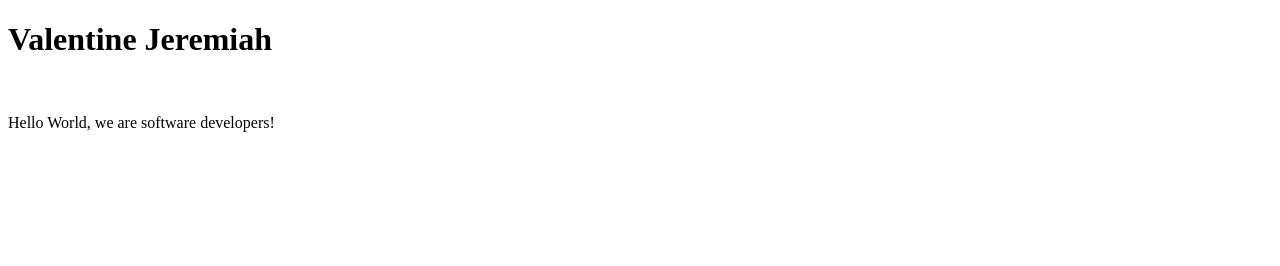
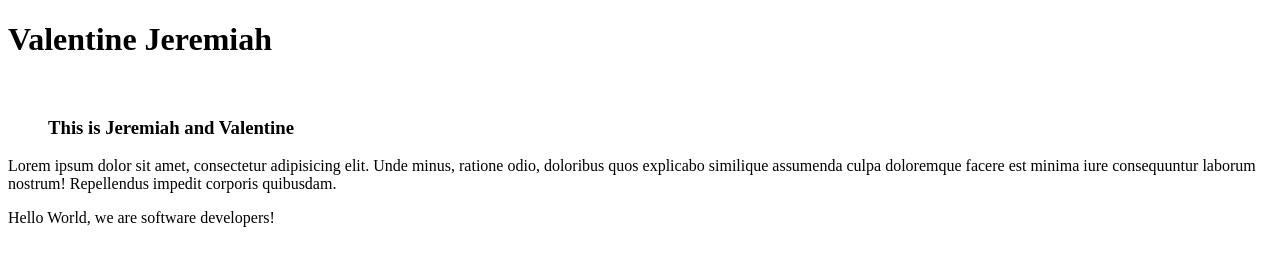
Before and after one commit to Jaymelfah/Val-Jeremiah, a plain HTML site: page index.html in a window 1280 px wide. Drawn offline with Linux system fonts and the light colour scheme.

Commit message:
Feature 3

```diff
--- a/index.html
+++ b/index.html
@@ -11,7 +11,9 @@
       <h1 id="title">Valentine Jeremiah</h1>
       <figure id="img-div">
         <img src="" alt="" id="image">
+        <h3 id="img-caption">This is Jeremiah and Valentine</h3>
       </figure>
+      <div id="tribute-info">Lorem ipsum dolor sit amet, consectetur adipisicing elit. Unde minus, ratione odio, doloribus quos explicabo similique assumenda culpa doloremque facere est minima iure consequuntur laborum nostrum! Repellendus impedit corporis quibusdam.</div>
     </main>
     <script src="https://cdn.freecodecamp.org/testable-projects-fcc/v1/bundle.js"></script>
 
```
